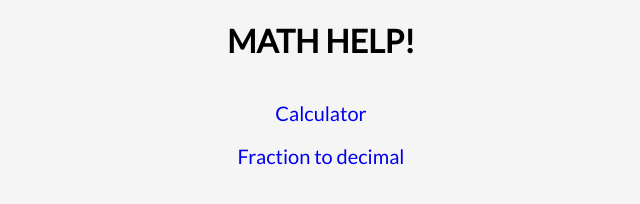
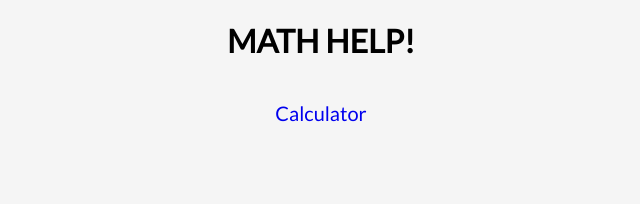
Before and after one commit to maxsspot/mhfsfsd, a plain HTML site: page index.html in a window 1280 px wide. Shown: the whole page, without its empty margins (319-959 px from the left). Drawn offline with nearby package versions, Linux system fonts and the light colour scheme.

Commit message:
Update index.html

```diff
--- a/index.html
+++ b/index.html
@@ -13,7 +13,7 @@
     <a href = "/calculator">Calculator</a>
     <br>
     <br>
-    <a href = "/fractiontodecimal">Fraction to decimal</a>
+
 		<style>
 			* {
 				font-family: 'Lato', sans-serif;
```
